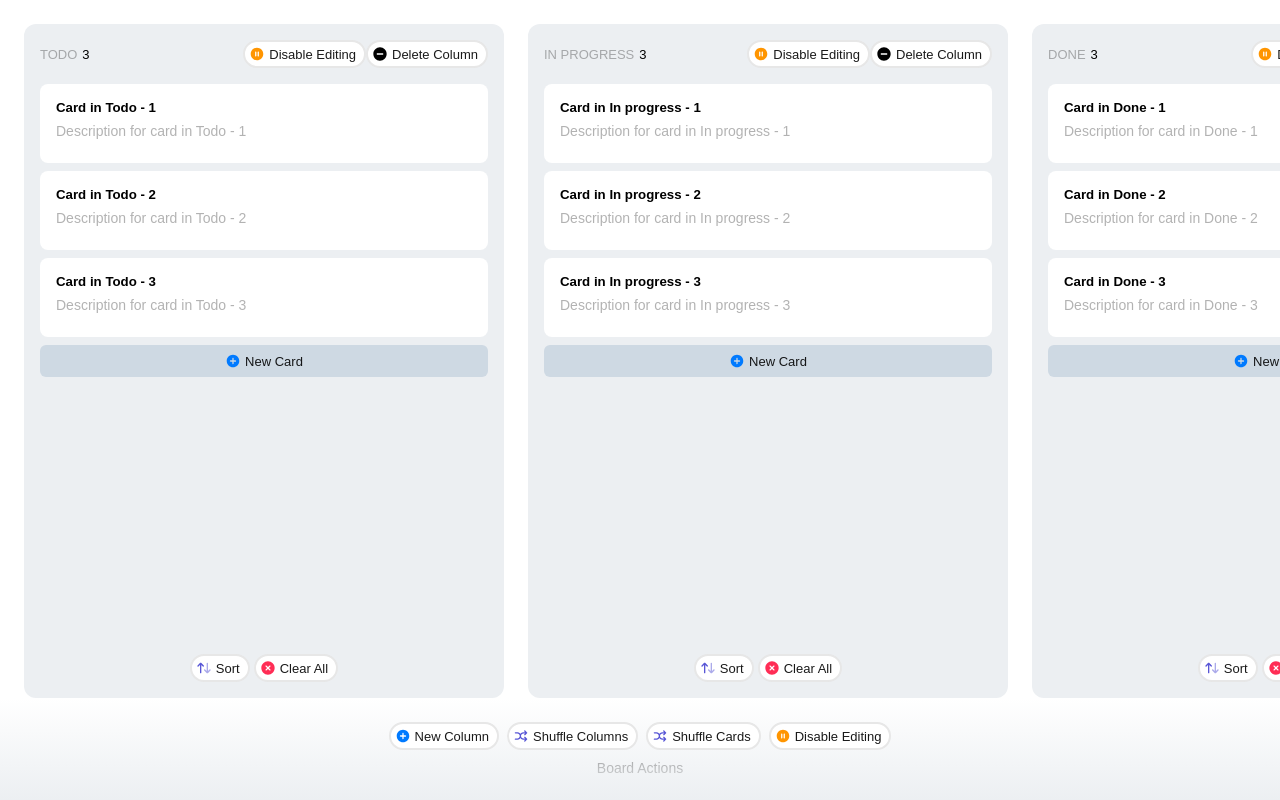
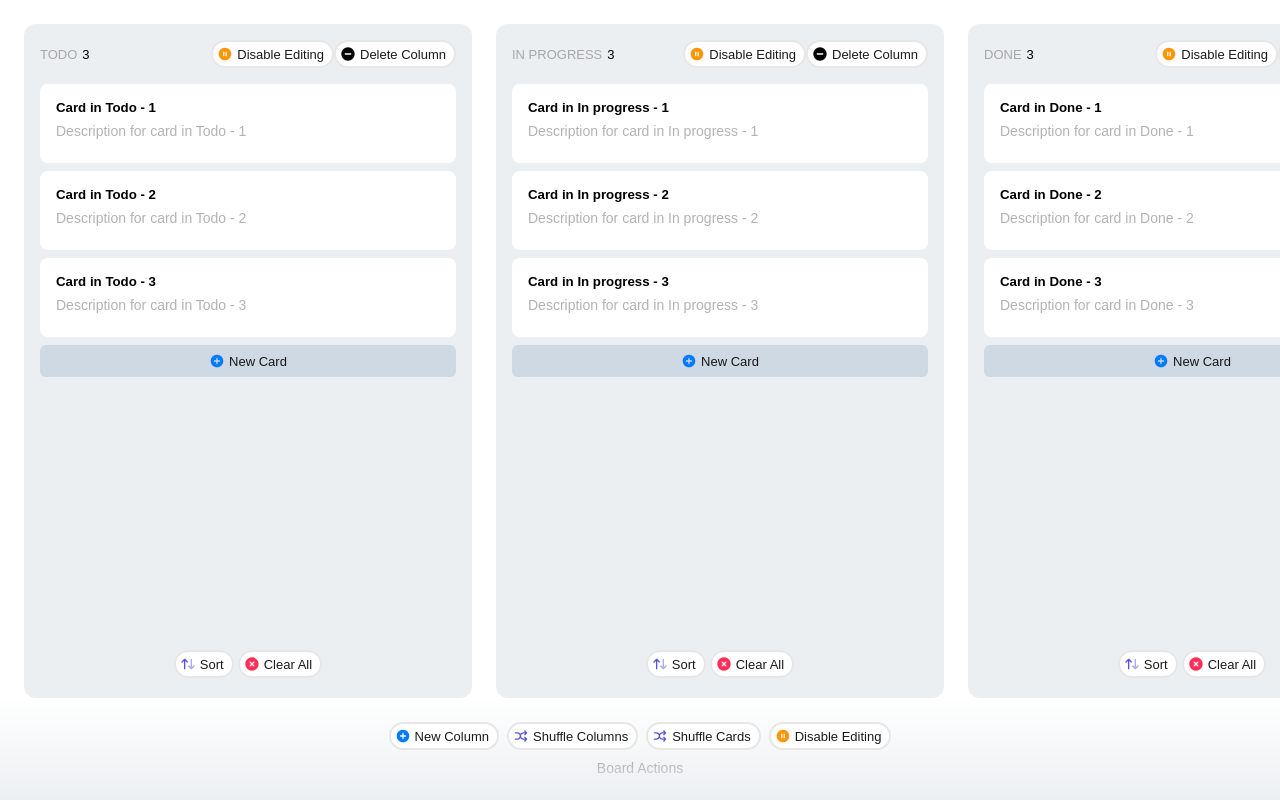
Before and after one commit to AbdulAzizi/vue-kanban-v1, a Vue app: page / in a window 1280 px wide. Built offline with nearby package versions, Linux system fonts and the light colour scheme.

Commit message:
Fix some styling issues

```diff
--- a/src/components/BaseButton.vue
+++ b/src/components/BaseButton.vue
@@ -66,6 +66,7 @@ const handleClick = () => {
 	background-color: var(--button-bg, white);
 	color: var(--vt-c-black-09);
 	box-sizing: content-box;
+	white-space: nowrap;
 }
 
 .base-button.round {
--- a/src/components/KanbanCard.vue
+++ b/src/components/KanbanCard.vue
@@ -162,7 +162,7 @@
 			<BaseButton
 				@click="cancel"
 				icon="minus"
-				:disabled="!isDirty"
+				:disabled="disabled"
 			>
 				Cancel
 			</BaseButton>
@@ -172,7 +172,7 @@
 
 <style scoped>
 .kanban-card {
-	margin-top: 8px;
+	margin-bottom: 8px;
 	padding: 16px;
 	background-color: var(--color-background);
 	border-radius: 8px;
@@ -206,5 +206,6 @@
 .kanban-card footer {
     justify-content: start;
     gap: 0px;
+	padding: 0;
 }
 </style>
--- a/src/components/KanbanColumn.vue
+++ b/src/components/KanbanColumn.vue
@@ -163,7 +163,7 @@
                 />
         </li>
         <li class="kanban-card-item"
-            style="margin-top: 8px;">
+            style="margin-bottom: 8px;">
             <BaseButton
                 @click="handleNewCard"
                 icon="plus"
@@ -207,7 +207,6 @@
     width: 448px;
     background-color: var(--color-column-background);
     border-radius: 12px;
-    padding: 16px;
     display: flex;
     flex-direction: column;
 }
@@ -231,7 +230,7 @@
 
 .kanban-cards-container {
     margin: 0;
-    padding: 0;
+    padding: 0 16px;
     display: flex;
     flex-direction: column;
     height: 100%;
@@ -250,11 +249,11 @@
     display: flex;
     justify-content: space-between;
     align-items: center;
-    margin-bottom: 8px;
+    padding: 16px;
 }
 
 .kanban-column footer {
-    padding-top: 20px;
+    padding: 20px 16px;
     display: flex;
     justify-content: center;
     gap: 4px;
@@ -280,7 +279,13 @@
 
 .kanban-card-item.edited-at{
     color: var(--vt-c-black-015);
-    margin: 16px auto;
+    margin: 0 auto;
+    margin-top: 8px;
+    margin-bottom: 16px;
     font-size: 14px;
 }
+
+.kanban-column-nav {
+    display: flex;
+}
 </style>
```
